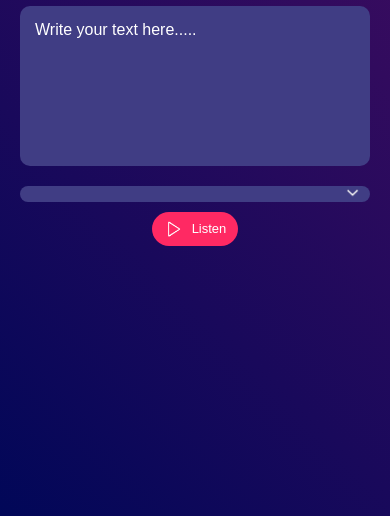
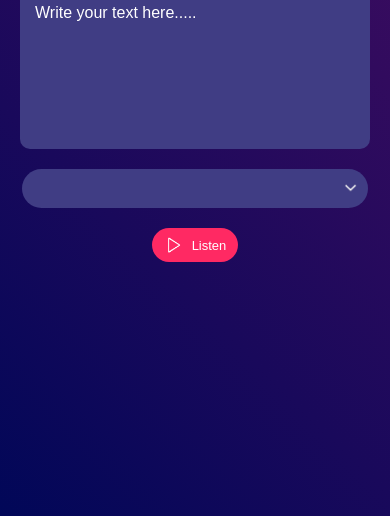
Before and after one commit to sabahatshakeel/Text-Speech, a plain HTML site: page text-speech-converter/index.html in a window 390 px wide. Shown: the part 328-844 px from the top of the page. Drawn offline with Linux system fonts and the light colour scheme.

Commit message:
Update styles.css

```diff
--- a/text-speech-converter/styles.css
+++ b/text-speech-converter/styles.css
@@ -139,10 +139,12 @@ select {
 
     .row {
         flex-direction: column;
-        gap: 10px;
+        gap: 20px;
     }
 
     select {
-        width: 100%;
+        width: 99%;
+        padding: 12px 20px;
+        font-size: 0.8rem;
     }
 }
```
